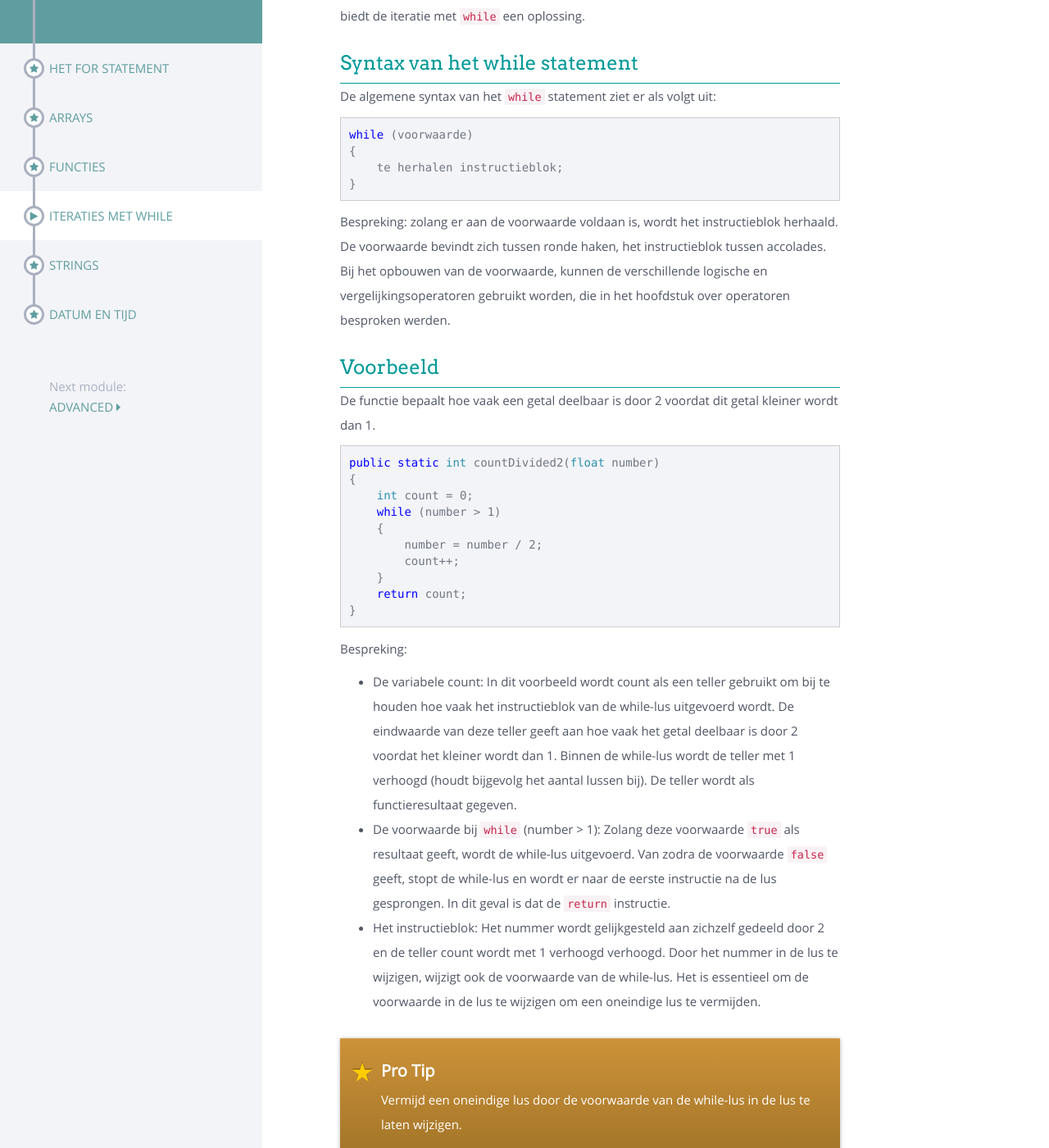
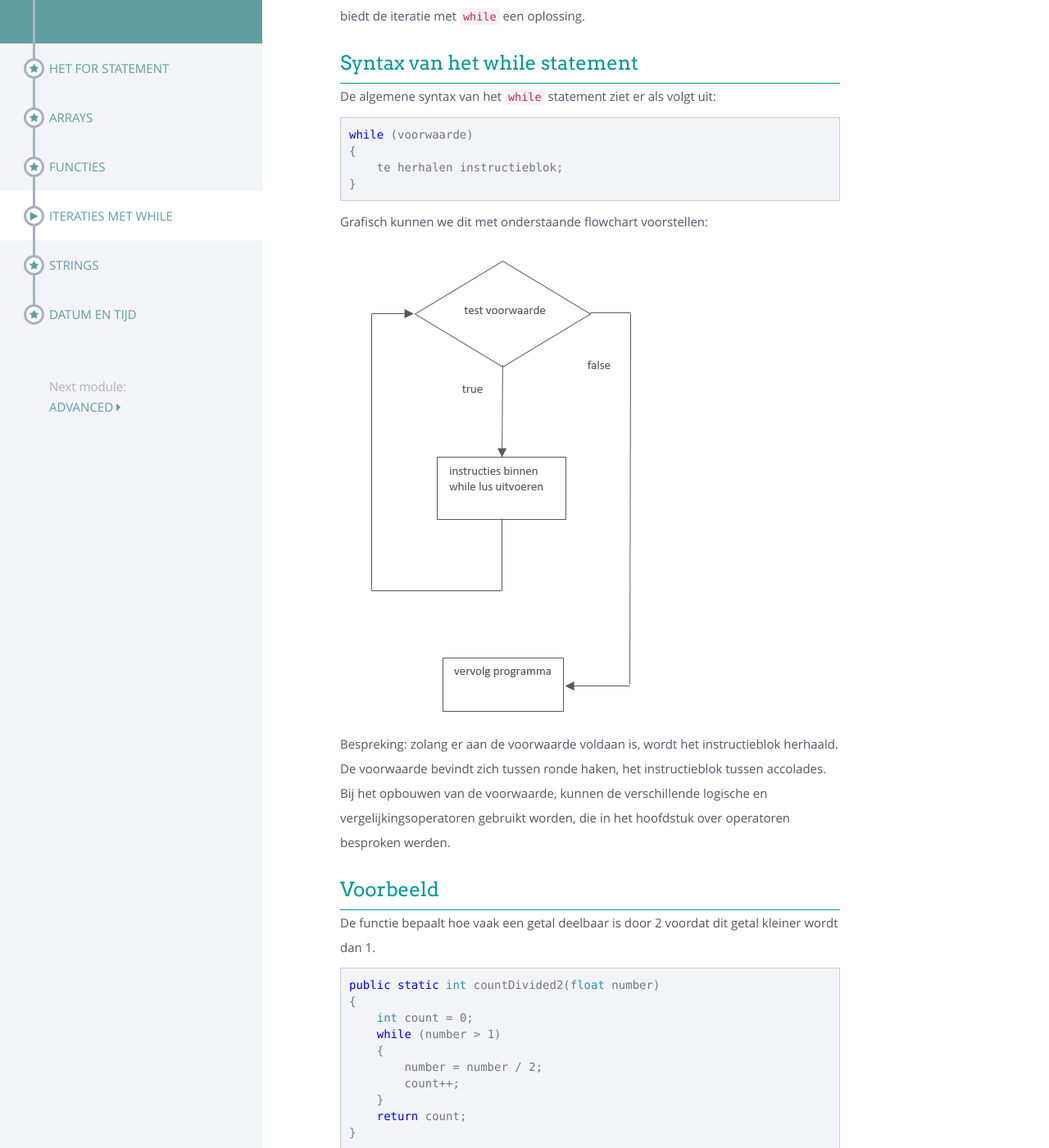
Before and after one commit to sma-it/sma-it.github.io, a Jekyll site: the page built from modules/basics/_posts/2000-01-09-While.md, in a window 1280 px wide and 1400 px high, scrolled down 463 px. Shown: the whole window at 82% size. Built offline with Jekyll 4.4.1, drawn with Linux system fonts in a browser that asks for light colours; nearby versions of some CDN libraries; some of the changed text lies outside the part shown.

Commit message:
Added flowcharts

````diff
--- a/modules/basics/_posts/2000-01-09-While.md
+++ b/modules/basics/_posts/2000-01-09-While.md
@@ -24,6 +24,10 @@
 }
 ```
 
+Grafisch kunnen we dit met onderstaande flowchart voorstellen:
+
+![image](/img/basics/while/while_flowchart_algemeen.PNG)
+
 Bespreking: zolang er aan de voorwaarde voldaan is, wordt het instructieblok herhaald. De voorwaarde bevindt zich tussen ronde haken, het instructieblok tussen accolades.
 Bij het opbouwen van de voorwaarde, kunnen de verschillende logische en vergelijkingsoperatoren gebruikt worden, die in het hoofdstuk over operatoren besproken werden.
 
@@ -44,6 +48,10 @@
     return count;
 }
 ```
+
+Grafisch kunnen we dit met onderstaande flowchart voorstellen:
+
+![image](/img/basics/while/while_flowchart_voorbeeld.PNG)
 
 Bespreking:
 * De variabele count: In dit voorbeeld wordt count als een teller gebruikt om bij te houden hoe vaak het instructieblok van de while-lus uitgevoerd wordt. De eindwaarde van deze teller geeft aan hoe vaak het getal deelbaar is door 2 voordat het kleiner wordt dan 1. Binnen de while-lus wordt de teller met 1 verhoogd (houdt bijgevolg het aantal lussen bij). De teller wordt als functieresultaat gegeven.
@@ -82,6 +90,10 @@
 } while (voorwaarde);
 ```
 
+Grafisch kunnen we dit met onderstaande flowchart voorstellen:
+
+![image](/img/basics/while/do_while_flowchart_algemeen.PNG)
+
 Bespreking:
 * Aangezien de voorwaarde pas na het uitvoeren van het te herhalen instructieblok getest wordt, wordt dit instructieblok altijd minstens één keer uitgevoerd ongeacht er aan de voorwaarde voldaan is.
 * Merk de puntkomma op het einde van het `do while` statement op. Vergeet deze niet!
````
Also changed, not shown: img/basics/for_statement/for_flowchart_algemeen.PNG, img/basics/for_statement/for_flowchart_voorbeeld.PNG, img/basics/if_else/if_else_flowchart.PNG, img/basics/if_else/if_else_flowchart_voorbeeld.PNG, img/basics/while/do_while_flowchart_algemeen.PNG (added), img/basics/while/while_flowchart_algemeen.PNG (added), img/basics/while/while_flowchart_voorbeeld.PNG (added).
